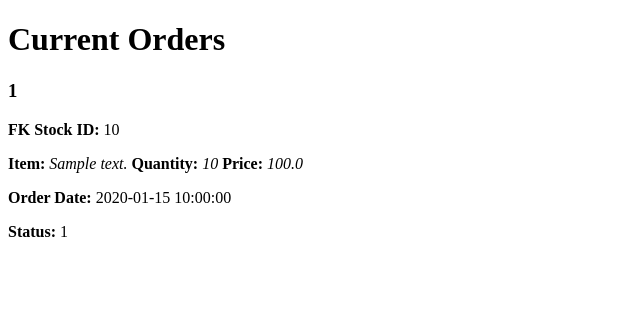
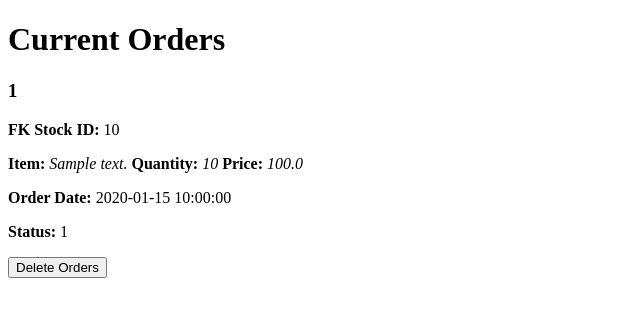
Before and after one commit to sipeki/fishvan, a Flask app: page /orders in a window 1280 px wide. Shown: the part 44-361 px from the top of the page, without its empty margins (0-640 px from the left). Run offline with Flask 2, Linux system fonts and the light colour scheme; tables that the repository leaves empty hold one stand-in row (values such as "Sample post"); parts of the project's set-up code (start-up, migrations or seed data) failed here and were passed over.

Commit message:
delete all orders (before testing)

```diff
--- a/app.py
+++ b/app.py
@@ -105,6 +105,15 @@ def about():
 def orders():
     order = Orderline.query.all()
     return render_template('orders.html', title="FISH VAN - List Orders", fishvan=order)
+
+@app.route('/orders/delete')
+# @login_required
+def orders_delete():
+    theorders = Orderline.query.all()
+    db.session.delete(theorders)
+    db.session.commit()
+
+    return redirect(url_for('placeorder'))
 
 
 @app.route('/placeorder', methods=['GET', 'POST'])
--- a/templates/orders.html
+++ b/templates/orders.html
@@ -14,5 +14,10 @@
             </div>
         {%  endfor %}
 
+        <div class='form_group'>
+            <form action="{{ url_for('orders_delete') }}">
+                <button type="submit">Delete Orders</button>
+            </form>
+        </div>
 
     {%  endblock %}
```
